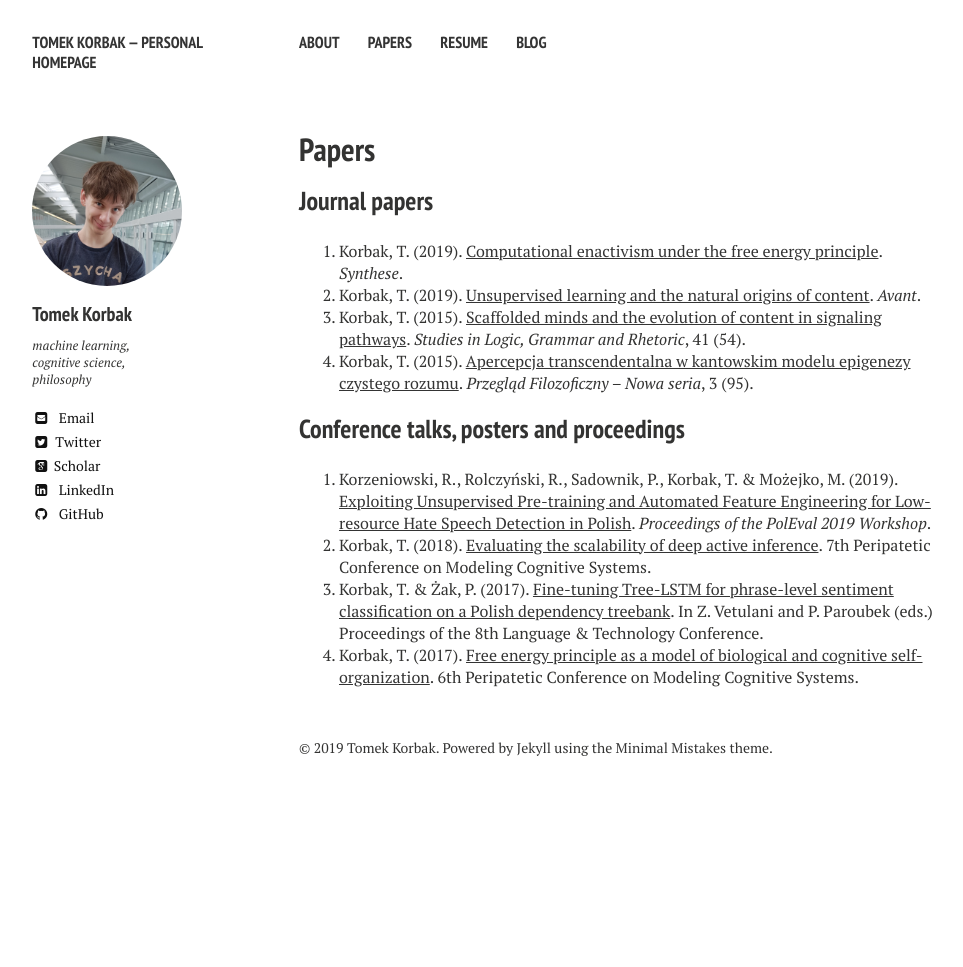
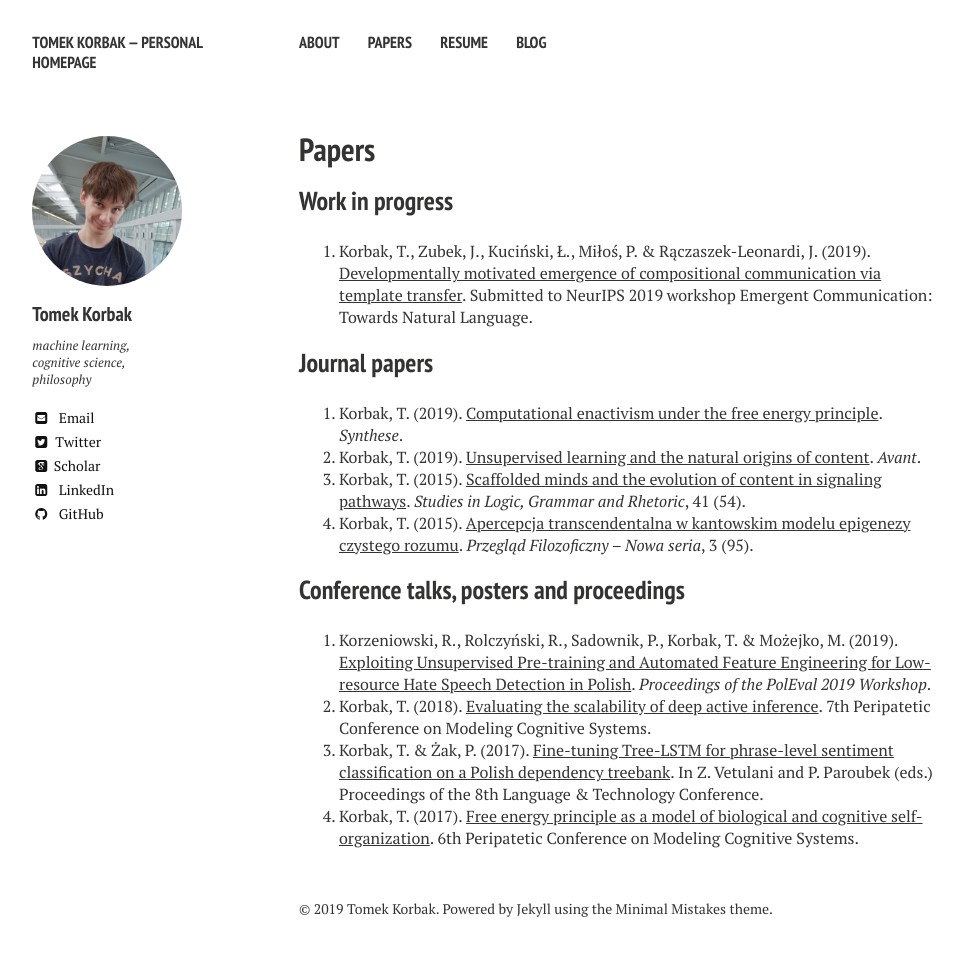
Before and after one commit to tomekkorbak/tomekkorbak.github.io, a Jekyll site: the page built from papers.md, in a window 1280 px wide. Shown: the whole page, without its empty margins (21-984 px from the left). Built offline with Jekyll 4.4.1, drawn with Linux system fonts in a browser that asks for light colours; nearby versions of some CDN libraries; some web fonts are replaced; before the commit the page ends 900 px from its top, so only the background shows below that.

Commit message:
Update papers

```diff
--- a/papers.md
+++ b/papers.md
@@ -5,6 +5,10 @@ tags: [Tomek Korbak, tomekkorbak, Tomasz Korbak, Tomasz, Tomek, Korbak, papers]
 share: false
 comments: false
 ---
+
+## Work in progress
+
+1. Korbak, T., Zubek, J., Kuciński, Ł., Miłoś, P. & Rączaszek-Leonardi, J. (2019). [Developmentally motivated emergence of compositional communication via template transfer]({{ site.url }}/data/data/Emergent_compositional_communication.pdf). Submitted to NeurIPS 2019 workshop Emergent Communication: Towards Natural Language.
 
 ## Journal papers
 
```
Also changed, not shown: 1 other file.
